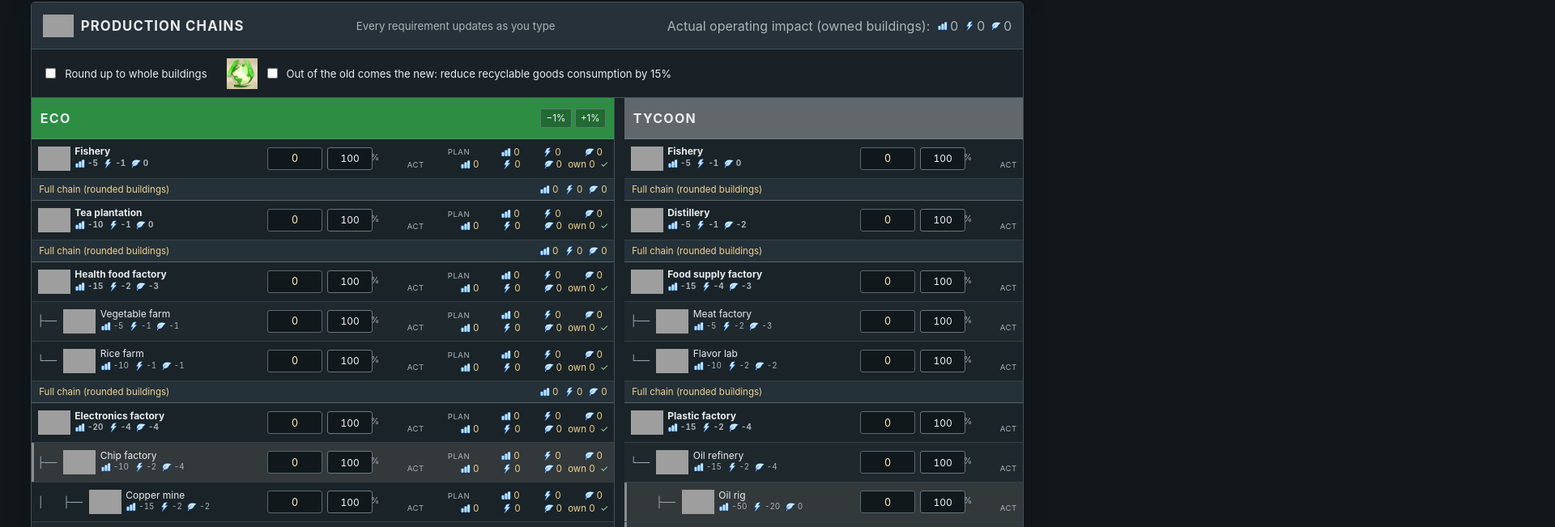
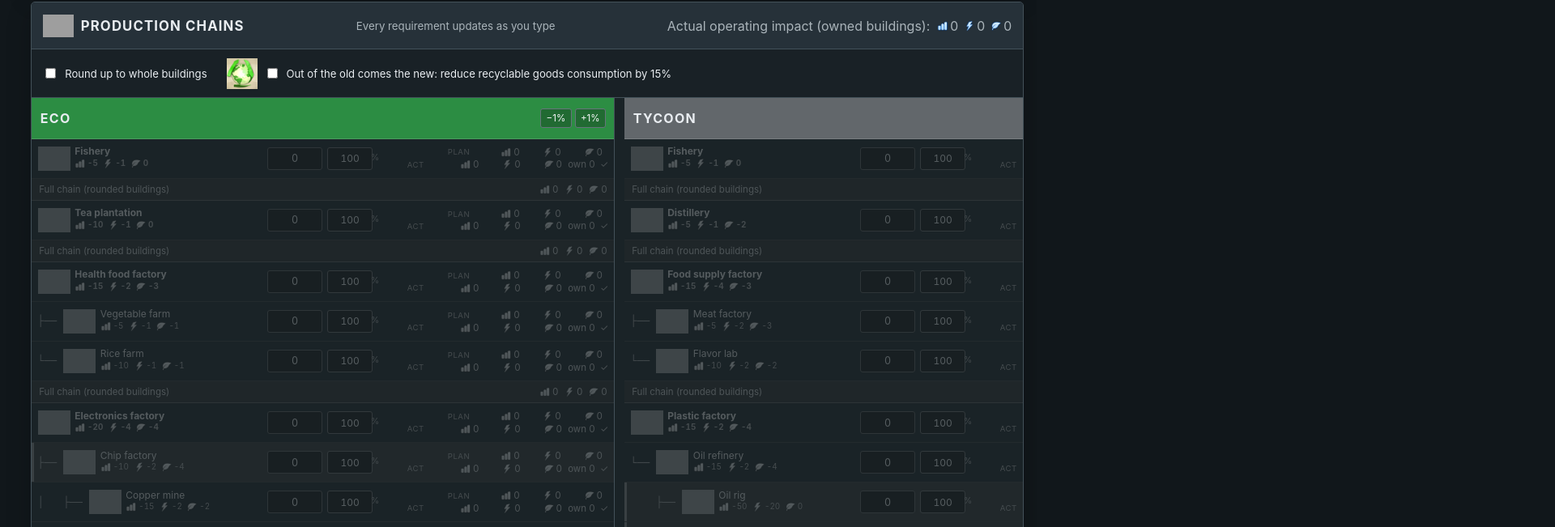
Before and after one commit to fkarg/anno2070_calculator, a React (Vite) app: page / in a window 1280 px wide. Shown: the part 605-1256 px from the top of the page at 81% size, 1920 px wide, since content can reach past the window. Built offline with nearby package versions, Linux system fonts and the light colour scheme; grey boxes are pictures that could not be loaded.

Commit message:
fix: dim chains by zero demand and cover island-driven dimming

```diff
--- a/src/components/ProductionSection.tsx
+++ b/src/components/ProductionSection.tsx
@@ -126,10 +126,9 @@ function ProductionFaction({
         {buildProductionTrees(faction).map((tree) => {
           const rootNode = nodeById.get(tree.rootId)!;
           const root = BUILDINGS[rootNode.buildingId];
-          const inactive = rootNode.calculation.kind === 'primary'
-            && rootNode.calculation.satisfaction
-              .slice(0, state.factions[faction].maxTier)
-              .every((satisfaction) => satisfaction === 0);
+          // A chain dims when nothing demands it — works for island-driven
+          // populations and manual tier caps alike (requirement is exactly 0).
+          const inactive = results[tree.rootId] === 0;
           return (
           <section className={`production-tree${inactive ? ' production-tree--inactive' : ''}`} key={tree.rootId}>
             {inactive && <p className="visually-hidden">Unavailable at the selected highest population tier.</p>}
```
Also changed, not shown: 1 other file (tests, documents, lock files or other folders).
